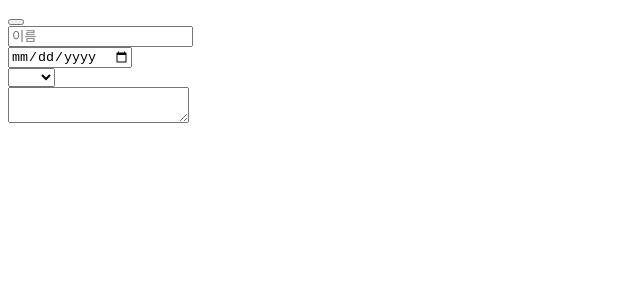
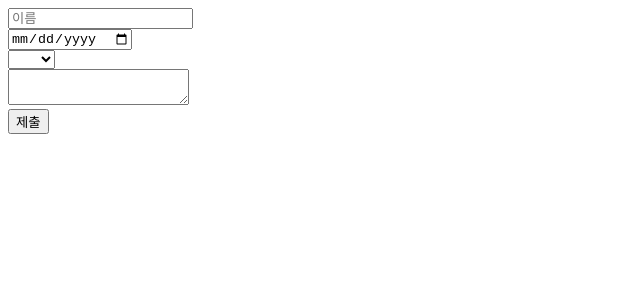
Before and after one commit to yujsoo/onebite-react, a React (Vite) app in the folder section05/: page / in a window 1280 px wide. Shown: the top 300 px of the page, without its empty margins (0-640 px from the left). Built offline with nearby package versions, Linux system fonts and the light colour scheme.

Commit message:
241109 수업내용 - useRef로 컴포넌트의 변수 생성하기2

```diff
--- a/section05/src/components/Register.jsx
+++ b/section05/src/components/Register.jsx
@@ -15,25 +15,32 @@ const Register = () => {
         bio : ""
     })
 
-    const refObj = useRef(0);
-    console.log("Register 렌더링") // 이 부분은 렌더링이 일어나지 않음
+    const countRef = useRef(0);
+    console.log(countRef)
+    const inputRef = useRef()
 
     // 통합 이벤트 핸들러
     const onChange = (e) => {
+        countRef.current++;
+        console.log(countRef.current)
         setInput({
             ...input,
             [e.target.name]:e.target.value
         })
     }
 
+    const onSubmit = () => {
+        if (input.name === "") {
+            //이름을 입력하는 DOM 요소 포커스
+            //console.log(inputRef.current)
+            inputRef.current.focus();
+        }
+    }
+
     return (
     <div>
-        <button onClick={() => { // 이벤트 핸들러만 실행된다.
-            refObj.current++
-            console.log(refObj.current)
-        }}></button>
         <div>
-            <input name="name" value={input.name} onChange={onChange} type="text" placeholder={"이름"} />
+            <input ref={inputRef} name="name" value={input.name} onChange={onChange} type="text" placeholder={"이름"} />
             {input.name}
         </div>
         <div>
@@ -53,6 +60,7 @@ const Register = () => {
             <textarea name="bio" value={input.bio} onChange={onChange} ></textarea>
             {input.bio}
         </div>
+        <button onClick={onSubmit}>제출</button>
     </div>
     )
 }
```
Also changed, not shown: 1 other file (tests, documents, lock files or other folders).
